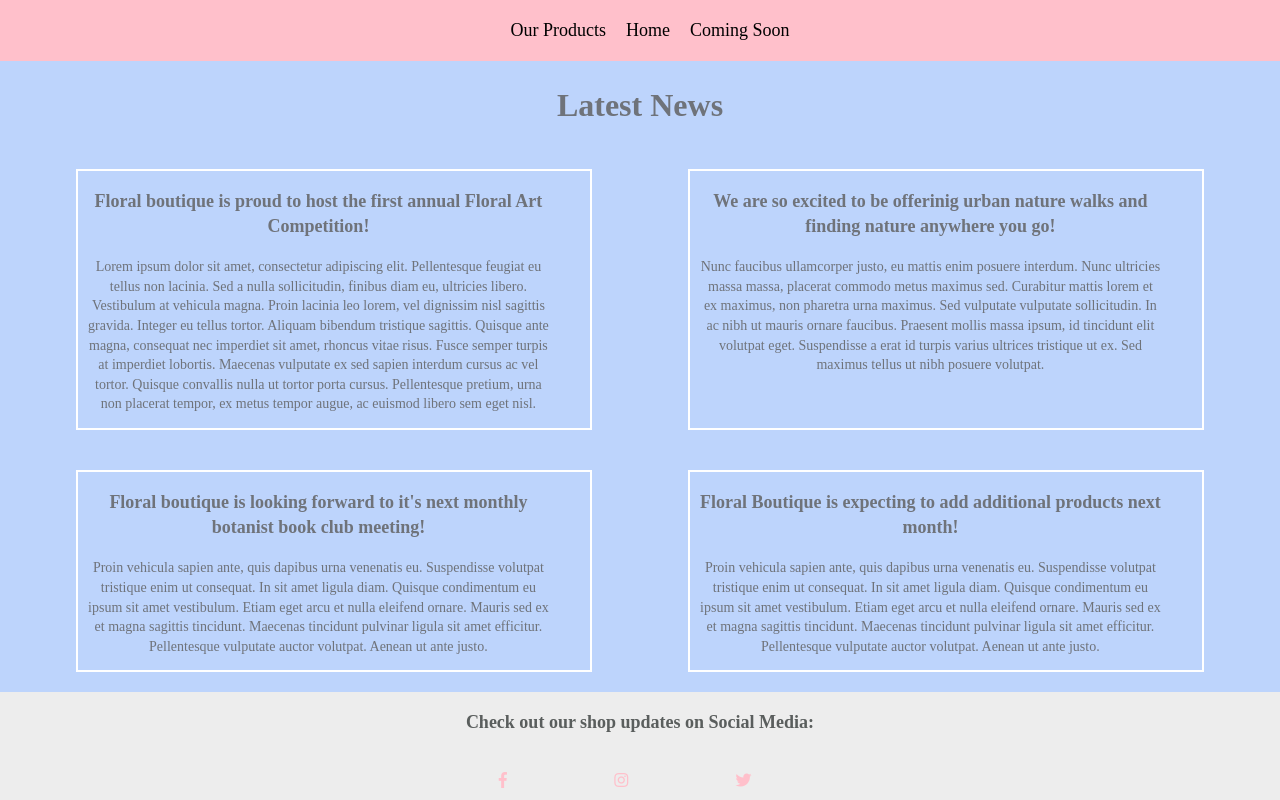
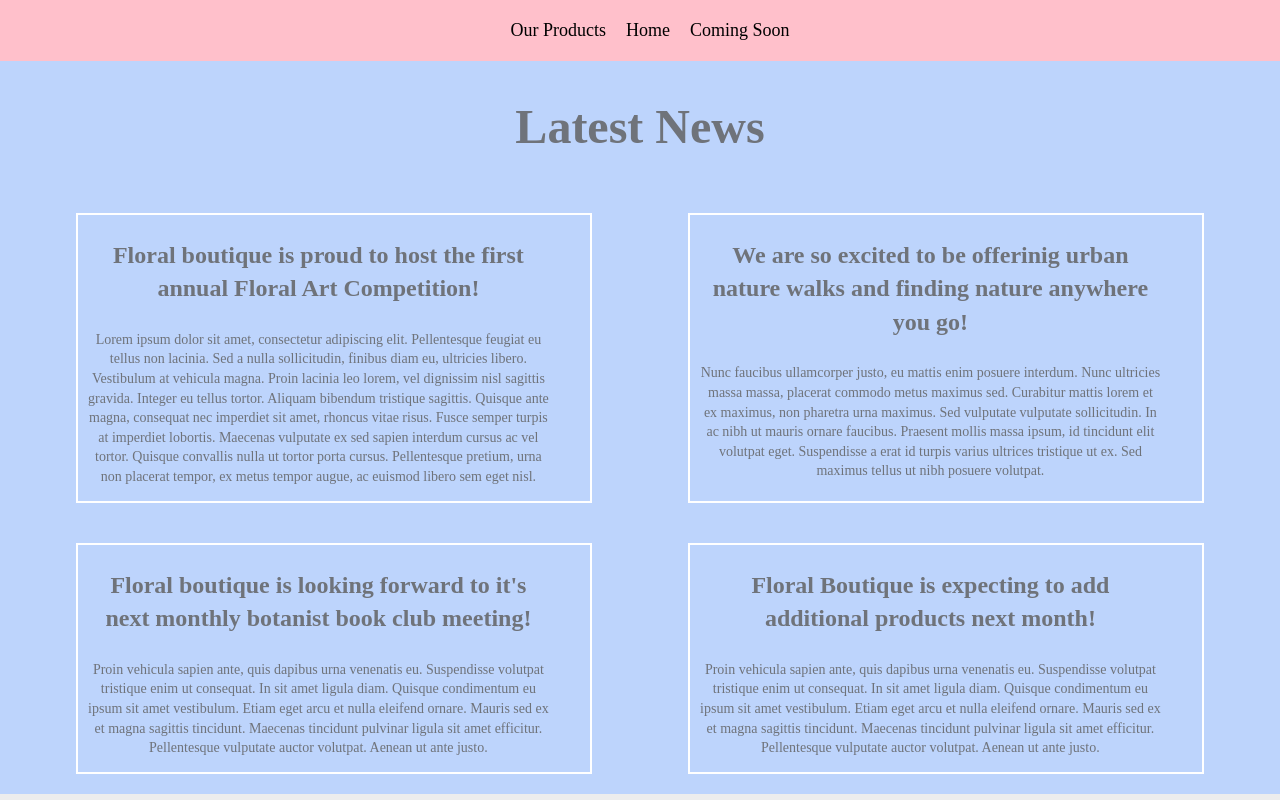
Before and after one commit to saxby-b/floral-boutique, a website: page news/index.html in a window 1280 px wide. Shown: the top 800 px of the page. Drawn offline with Linux system fonts and the light colour scheme.

Commit message:
Added font sizes for tablet version

```diff
--- a/css/main.css
+++ b/css/main.css
@@ -446,7 +446,7 @@ footer p {
    ========================================================================== */
 
 @media only screen and (min-width: 768px) {
-  /* Pages Styles */
+  /* Generic Page Styles */
   .content-wrapper {
     display: flex;
     justify-content: space-evenly;
@@ -484,6 +484,18 @@ footer p {
   footer p {
     padding: 0;
     width: 100%;
+  }
+
+  h1 {
+    font-size: 3em;
+  }
+
+  h2 {
+    font-size: 2.25em;
+  }
+
+  h3 {
+    font-size: 1.5em;
   }
 
 
```
